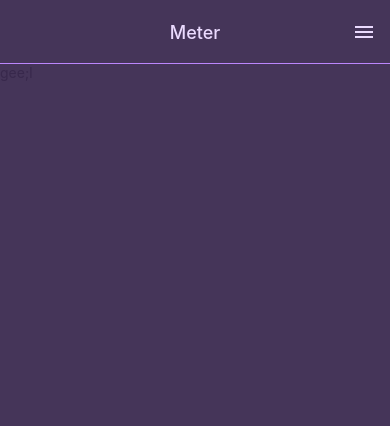
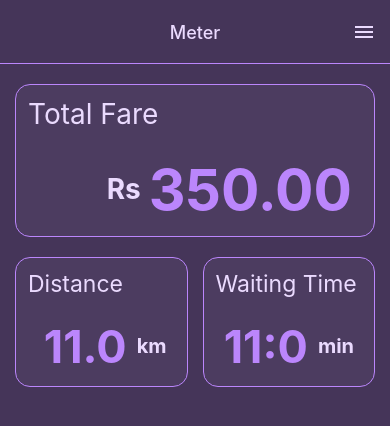
Before and after one commit to binoyPeries/TaxiMate, a React Native app: screen /Meter in a window 390 px wide. Shown: the top 426 px of the page. Built offline with nearby package versions, Linux system fonts and the light colour scheme.

Commit message:
Meter details added

```diff
--- /dev/null
+++ b/constants/commonStyles.js
@@ -0,0 +1,14 @@
+import { StyleSheet } from "react-native";
+import { TaxiMateColors } from "./colors";
+
+export const CommonStyles = StyleSheet.create({
+  InfoBox: {
+    padding: 12,
+    backgroundColor: "#1D1D1D",
+    borderRadius: 15,
+    borderColor: TaxiMateColors.primaryColor,
+    borderWidth: 0.5,
+    flex: 1,
+    marginBottom: 20,
+  },
+});
--- a/screens/MeterScreen.js
+++ b/screens/MeterScreen.js
@@ -1,11 +1,112 @@
-import { View, Text, StyleSheet } from "react-native";
+import { View, Text, StyleSheet, ScrollView } from "react-native";
+import { TaxiMateColors } from "../constants/colors";
+import { CommonStyles } from "../constants/commonStyles";
 
 export default function MeterScreen() {
   return (
-    <View>
-      <Text>gee;l</Text>
+    <ScrollView style={styles.DefaultContainer}>
+      <TotalFare />
+      <TripDetails />
+    </ScrollView>
+  );
+}
+
+function TotalFare(props) {
+  return (
+    <View style={styles.InfoConatiner}>
+      <Text style={styles.MainTextcolor}>Total Fare</Text>
+      <FareInfoRow subText="Rs" mainText="350.00" />
+    </View>
+  );
+}
+function TripDetails(props) {
+  return (
+    <View style={{ flexDirection: "row", flex: 1 }}>
+      <View style={[styles.InfoConatiner, { marginRight: 15, height: 130 }]}>
+        <Text style={[styles.MainTextcolor, { fontSize: 23 }]}>Distance</Text>
+        <TripInfoRow subText="km" mainText="11.0" />
+      </View>
+      <View style={[styles.InfoConatiner, { height: 130 }]}>
+        <Text style={[styles.MainTextcolor, { fontSize: 23 }]}>
+          Waiting Time
+        </Text>
+        <TripInfoRow subText="min" mainText="11:0" />
+      </View>
     </View>
   );
 }
 
-const styles = StyleSheet.create({});
+function FareInfoRow(props) {
+  return (
+    <View
+      style={{
+        flexDirection: "row",
+        alignContent: "flex-end",
+        alignItems: "center",
+        justifyContent: "flex-end",
+      }}
+    >
+      <Text
+        style={{
+          color: "white",
+          fontSize: 28,
+          paddingRight: 8,
+          fontWeight: "700",
+        }}
+      >
+        {props.subText}
+      </Text>
+      <Text style={styles.MainSubTextColor}>{props.mainText}</Text>
+    </View>
+  );
+}
+
+function TripInfoRow(props) {
+  return (
+    <View
+      style={{
+        flexDirection: "row",
+        alignContent: "flex-end",
+        alignItems: "center",
+        justifyContent: "flex-end",
+      }}
+    >
+      <Text style={[styles.MainSubTextColor, { fontSize: 45 }]}>
+        {props.mainText}
+      </Text>
+      <Text
+        style={{
+          color: "white",
+          fontSize: 20,
+          paddingRight: 8,
+          fontWeight: "700",
+        }}
+      >
+        {props.subText}
+      </Text>
+    </View>
+  );
+}
+const styles = StyleSheet.create({
+  InfoConatiner: {
+    ...CommonStyles.InfoBox,
+    height: 150,
+    justifyContent: "space-between",
+  },
+
+  DefaultContainer: {
+    paddingHorizontal: 15,
+    paddingTop: 20,
+  },
+  MainTextcolor: {
+    color: "white",
+    fontSize: 28,
+  },
+  MainSubTextColor: {
+    color: TaxiMateColors.primaryColor,
+    fontSize: 57,
+    paddingRight: 10,
+    fontWeight: "700",
+    textAlign: "right",
+  },
+});
```
Also changed, not shown: package.json (+3 -4 lines), 1 other file (tests, documents, lock files or other folders).
